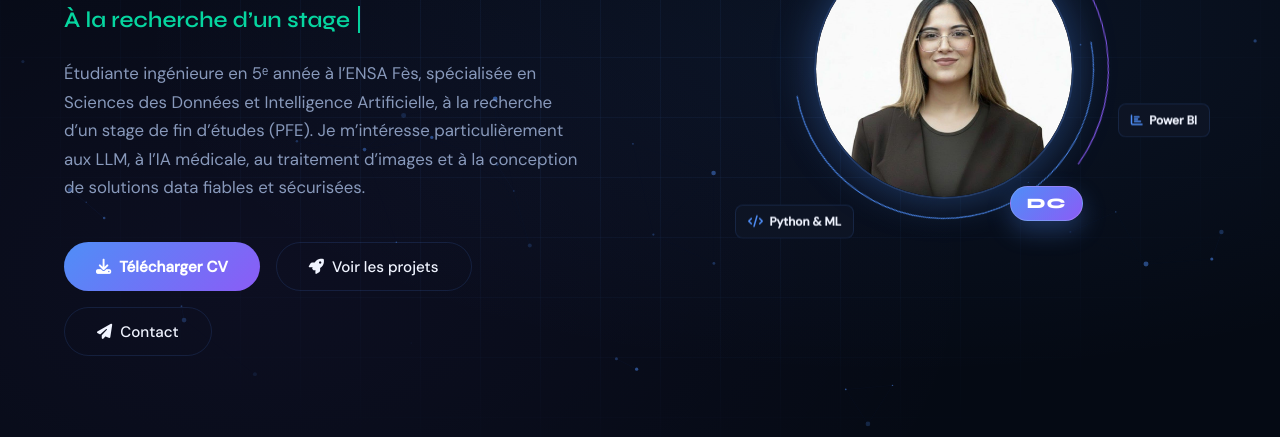
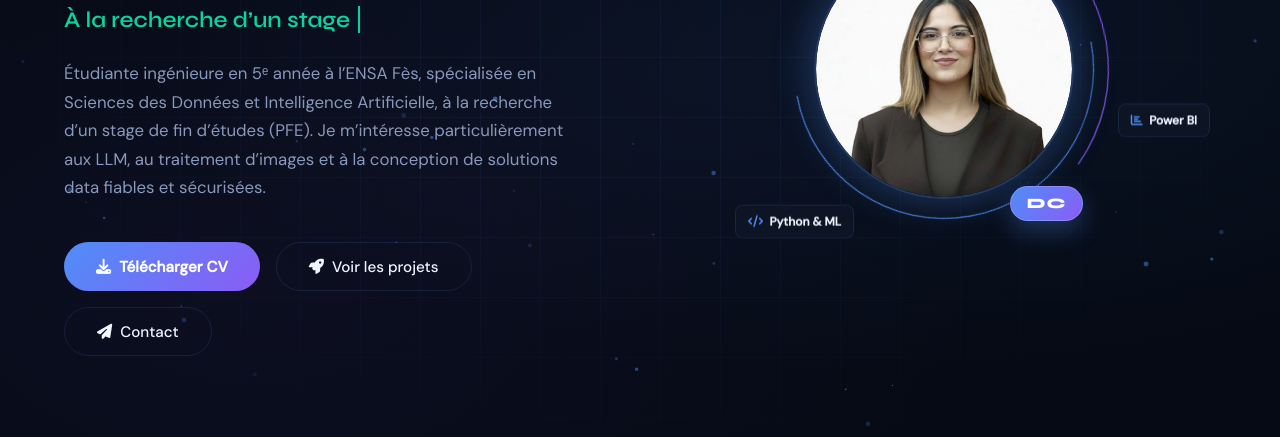
Before and after one commit to douaech03/portfolio-douae_chaibi, a plain HTML site: page index.html in a window 1280 px wide. Shown: the part 363-800 px from the top of the page. Drawn offline with nearby package versions, Linux system fonts and the light colour scheme.

Commit message:
index.html

```diff
--- a/index.html
+++ b/index.html
@@ -385,7 +385,7 @@ section[id]{scroll-margin-top:90px}
         <span class="cursor"></span>
       </div>
       <p class="hero-desc">
-        Étudiante ingénieure en 5ᵉ année à l’ENSA Fès, spécialisée en Sciences des Données et Intelligence Artificielle, à la recherche d’un stage de fin d’études (PFE). Je m’intéresse particulièrement aux LLM, à l’IA médicale, au traitement d’images et à la conception de solutions data fiables et sécurisées.
+        Étudiante ingénieure en 5ᵉ année à l’ENSA Fès, spécialisée en Sciences des Données et Intelligence Artificielle, à la recherche d’un stage de fin d’études (PFE). Je m’intéresse particulièrement aux LLM, au traitement d’images et à la conception de solutions data fiables et sécurisées.
       </p>
       <div class="hero-btns">
         <a href="cv_CHAIBI_DOUAE.pdf" download class="btn-primary">
```
